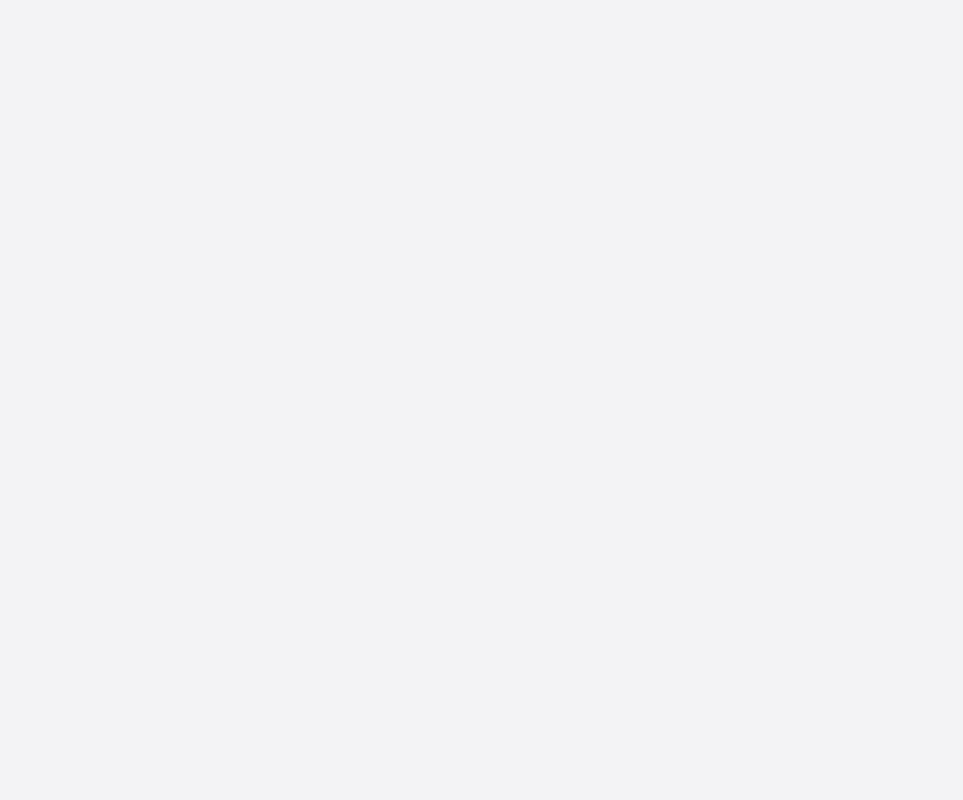
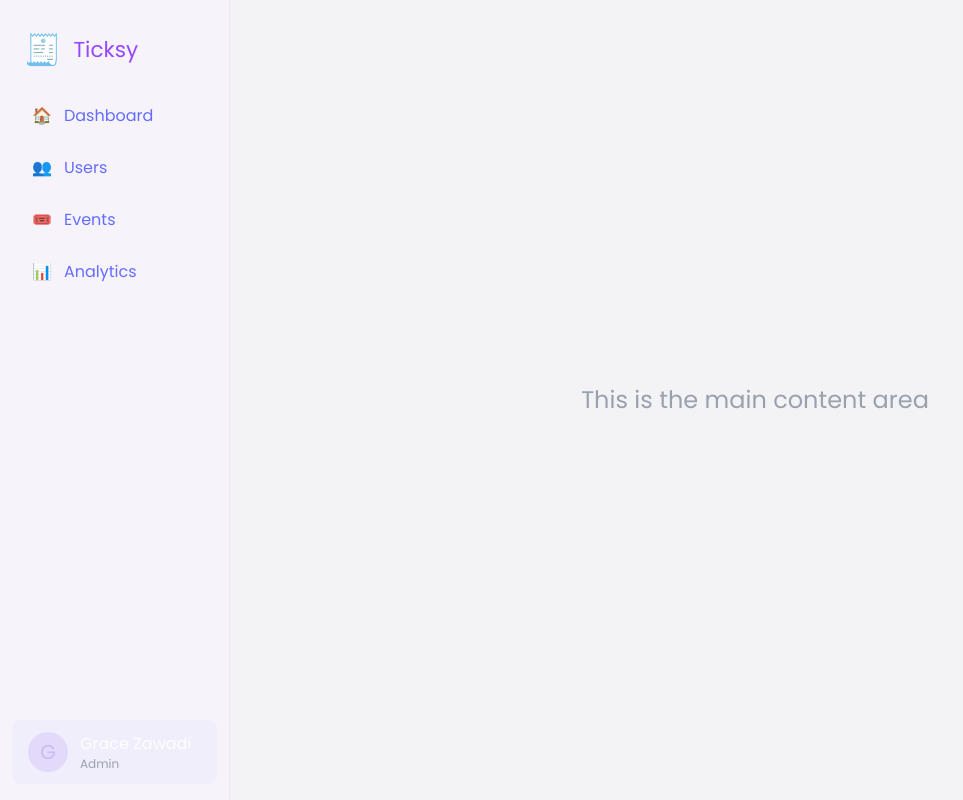
Before and after one commit to Boniface-software-dev/Ticksy-Frontend, a React (Vite) app: page / in a window 1280 px wide. Before the commit this address had no page. Shown: the whole page, without its empty margins (0-963 px from the left). Built offline with nearby package versions, Linux system fonts and the light colour scheme.

Commit message:
update admin sidebar for test

```diff
--- a/src/App.jsx
+++ b/src/App.jsx
@@ -1,32 +1,16 @@
-import React from "react";
-import { BrowserRouter as Router, Routes, Route } from "react-router-dom";
-import Login from "../src/pages/Login";
-import Register from "../src/pages/Register";
-import OrgProfile from "./pages/organizer/OrgProfile";
-import Events from "./pages/events";
-import EventsList from "./pages/EventsList";
-import { useDispatch } from "react-redux";
-import { useEffect } from "react";
-import { loadUser } from "./features/authentification/authSlice";
+import AdminSidebar from "./components/AdminSidebar";
+import { BrowserRouter } from "react-router-dom";
 
 function App() {
-  const dispatch  = useDispatch();
-
-  useEffect(() => {
-    dispatch(loadUser());
-  }, [dispatch]);
-
   return (
-    <Router>
-      <Routes>
-        <Route path="/login" element={<Login />} />
-        <Route path="/register" element={<Register />} />
-        <Route path="/admin/:id/profile" element={<OrgProfile />} />
-        <Route path="/events/:id" element={<Events />} />
-        <Route path="/events" element={<EventsList />} />
-
-      </Routes>
-    </Router>
+    <BrowserRouter>
+      <div className="flex min-h-screen">
+        <AdminSidebar />
+        <div className="flex-1 flex items-center justify-center text-2xl text-gray-400">
+          This is the main content area
+        </div>
+      </div>
+    </BrowserRouter>
   );
 }
 
--- a/src/components/AdminSidebar.jsx
+++ b/src/components/AdminSidebar.jsx
@@ -1,11 +1,14 @@
 import { Link, useLocation } from "react-router-dom";
-import { useAuth } from "../contexts/AuthContext";
 
 export default function AdminSidebar() {
   const location = useLocation();
-  const { user } = useAuth();
 
-  // Helper to highlight active nav
+  const user = {
+    first_name: "Grace",
+    last_name: "Zawadi",
+    role: "admin",
+  };
+
   const isActive = (path) => location.pathname === path;
 
   return (
@@ -81,16 +84,14 @@ export default function AdminSidebar() {
       {/* User Info */}
       <div className="mt-auto mb-4 mx-3 flex items-center bg-[#f1eefb] rounded-lg px-4 py-3 gap-3">
         <span className="text-xl font-bold rounded-full bg-[#e4d9fa] text-[#c7bcf4] w-10 h-10 flex items-center justify-center">
-          {user?.first_name ? user.first_name[0] : "U"}
+          {user.first_name[0]}
         </span>
         <div>
           <div className="font-semibold">
-            {user?.first_name} {user?.last_name}
+            {user.first_name} {user.last_name}
           </div>
           <div className="text-xs text-gray-400">
-            {user?.role
-              ? user.role.charAt(0).toUpperCase() + user.role.slice(1)
-              : ""}
+            {user.role.charAt(0).toUpperCase() + user.role.slice(1)}
           </div>
         </div>
       </div>
```
